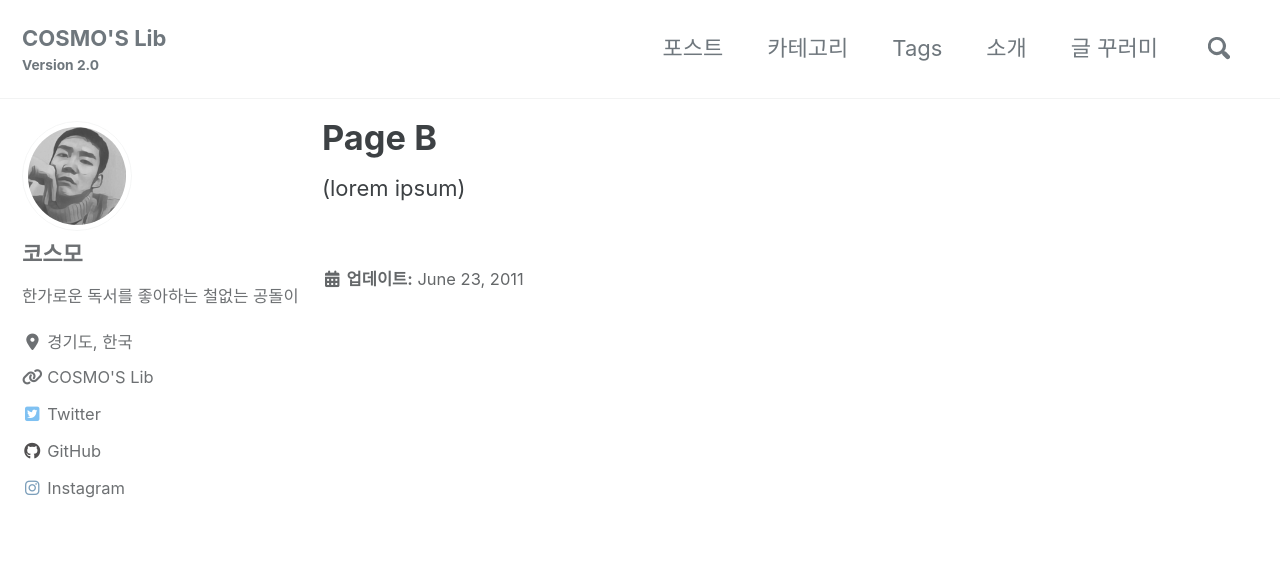
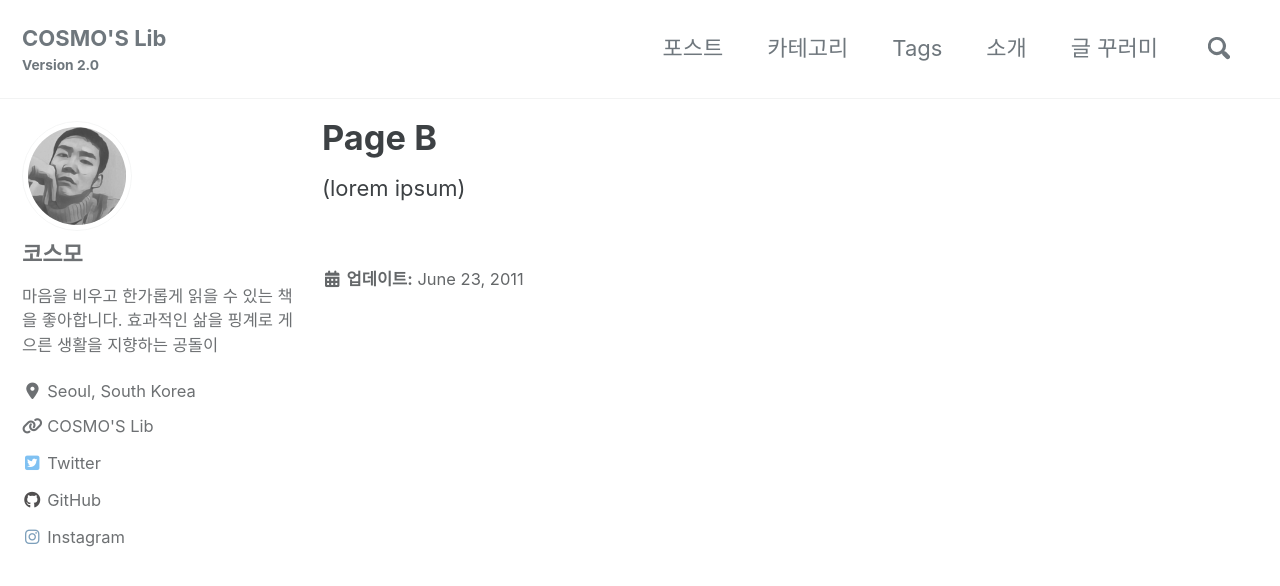
Before and after one commit to deftone2000/cosmo-s-archive, a Jekyll site: the page built from _pages/page-b.md, in a window 1280 px wide and 900 px high. Shown: the top 586 px of the window. Built offline with Jekyll 4.4.1, drawn with Linux system fonts in a browser that asks for light colours; cached includes are drawn as plain includes; nearby versions of some CDN libraries; comment, search, counter and statistics services are not loaded; a style sheet for code colours, icons or effects is not loaded.

Commit message:
no message

```diff
--- a/_config.yml
+++ b/_config.yml
@@ -93,8 +93,8 @@ analytics:
 author:
   name             : *name # *name is a YAML reference pointing to the &anchor earlier
   avatar           : "/assets/images/jungsoo-lim-photo.jpg"
-  bio              : "한가로운 독서를 좋아하는 철없는 공돌이"
-  location         : "경기도, 한국"
+  bio              : "마음을 비우고 한가롭게 읽을 수 있는 책을 좋아합니다. 효과적인 삶을 핑계로 게으른 생활을 지향하는 공돌이"
+  location         : "Seoul, South Korea"
   links:
     - label: "COSMO'S Lib"
       icon: "fas fa-fw fa-link"
```
